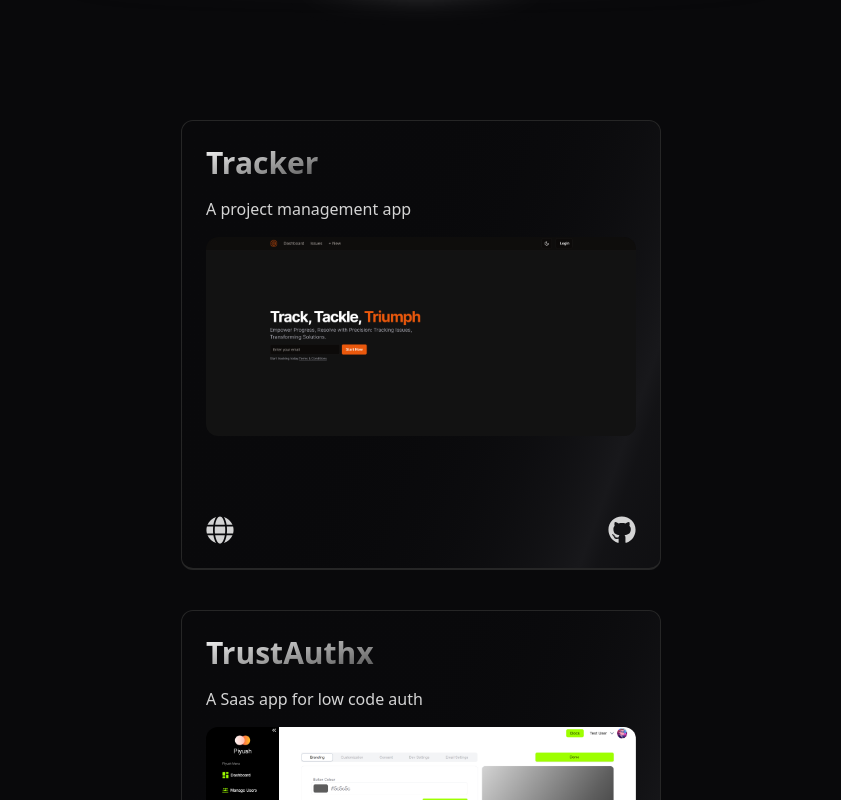
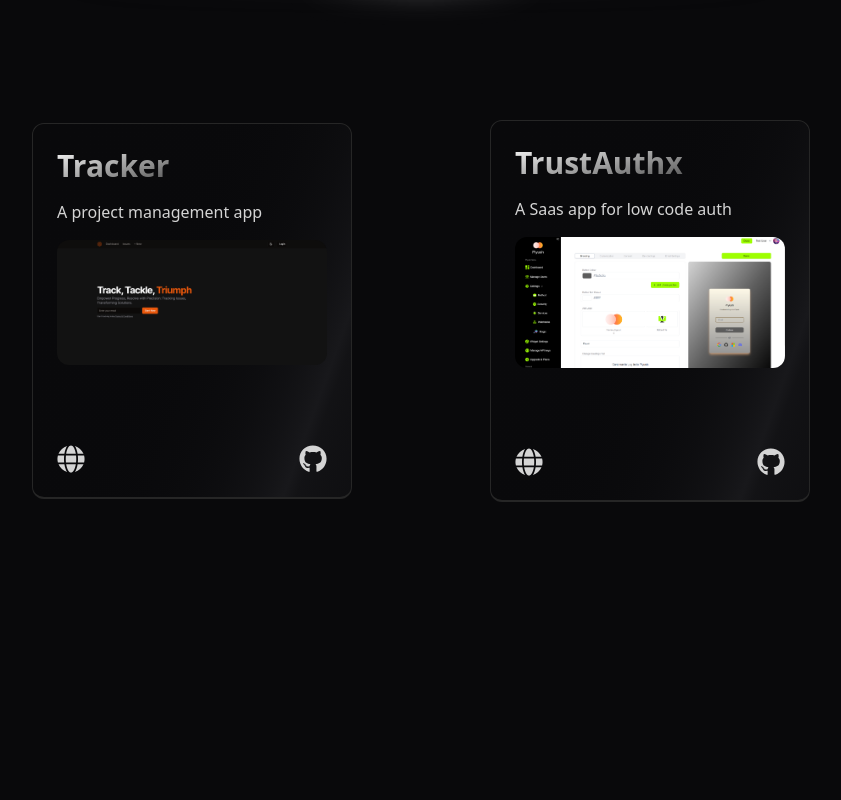
Before and after one commit to piyushyadav1617/portfolio, a Next.js app: page / in a window 1280 px wide. Shown: the part 1600-2400 px from the top of the page, without its empty margins (219-1060 px from the left). Built offline with nearby package versions, Linux system fonts and the light colour scheme.

Commit message:
resolves sizing issue in projects

```diff
--- a/app/components/projectCard.tsx
+++ b/app/components/projectCard.tsx
@@ -23,7 +23,7 @@ export function ThreeDCardDemo({
 }: Props) {
   return (
     <CardContainer>
-      <CardBody className="relative group/card border-neutral-800 border-b-2 border-t border-x bg-transparent w-auto sm:w-[30rem] h-auto rounded-xl p-6 hover:animate-shimmer items-center justify-center  bg-[linear-gradient(110deg,#09090b,45%,#18181b,55%,#09090b)] bg-[length:200%_100%]   transition-colors focus:outline-none focus:ring-2 focus:ring-neutral-400 focus:ring-offset-2 focus:ring-offset-neutral-50">
+      <CardBody className="relative group/card border-neutral-800 border-b-2 border-t border-x bg-transparent w-auto md:w-[20rem] 2xl:w-[30rem] max-w-[30rem] h-auto rounded-xl p-6 hover:animate-shimmer items-center justify-center  bg-[linear-gradient(110deg,#09090b,45%,#18181b,55%,#09090b)] bg-[length:200%_100%]   transition-colors focus:outline-none focus:ring-2 focus:ring-neutral-400 focus:ring-offset-2 focus:ring-offset-neutral-50">
         <CardItem
           translateZ="50"
           className="text-3xl font-semibold bg-clip-text text-transparent bg-gradient-to-br from-neutral-50  to-neutral-600 bg-opacity-50"
```
